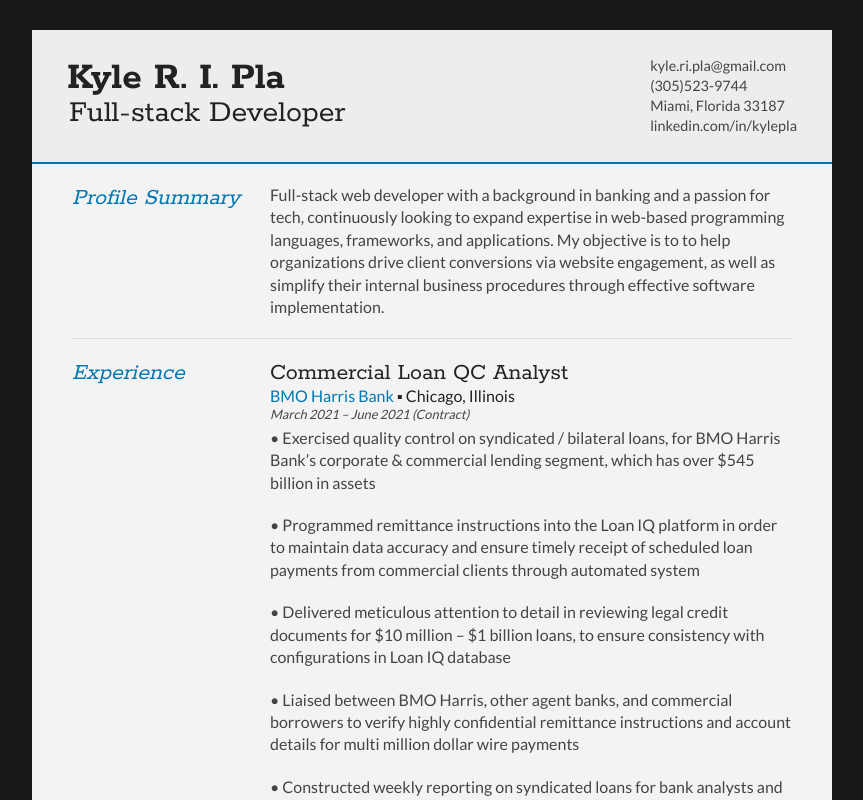
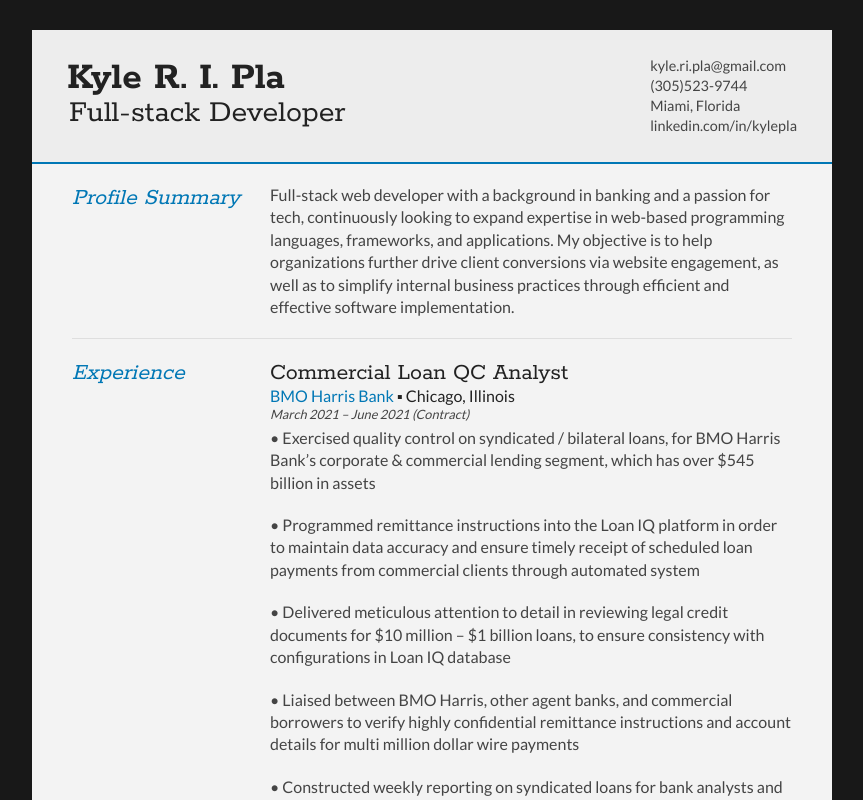
Before and after one commit to kpla001/kylepla.com, a Next.js app: page /resume in a window 1280 px wide. Shown: the top 800 px of the page, without its empty margins (208-1071 px from the left). Built offline with nearby package versions, Linux system fonts and the light colour scheme.

Commit message:
(fix): fix typo in profile summary on resume page; remove zip code from header

```diff
--- a/pages/resume.js
+++ b/pages/resume.js
@@ -35,7 +35,7 @@ export default function Resume() {
                     <li><a href="mailto:kyle.ri.pla@gmail.com">kyle.ri.pla@gmail.com</a></li>
                     <li>
                     <li>(305)523-9744 </li>
-                    <li> Miami, Florida 33187 </li>
+                    <li> Miami, Florida </li>
                     <a href="https://www.linkedin.com/in/kylepla">linkedin.com/in/kylepla</a></li>
                 </ul>
             </div>
@@ -50,7 +50,7 @@ export default function Resume() {
                     </div>
 
                     <div className="sectionContent">
-                        <p>Full-stack web developer with a background in banking and a passion for tech, continuously looking to expand expertise in web-based programming languages, frameworks, and applications. My objective is to to help organizations drive client conversions via website engagement, as well as simplify their internal business procedures through effective software implementation.
+                        <p>Full-stack web developer with a background in banking and a passion for tech, continuously looking to expand expertise in web-based programming languages, frameworks, and applications. My objective is to help organizations further drive client conversions via website engagement, as well as to simplify internal business practices through efficient and effective software implementation.
                         </p>
                     </div>
                 </article>
```
